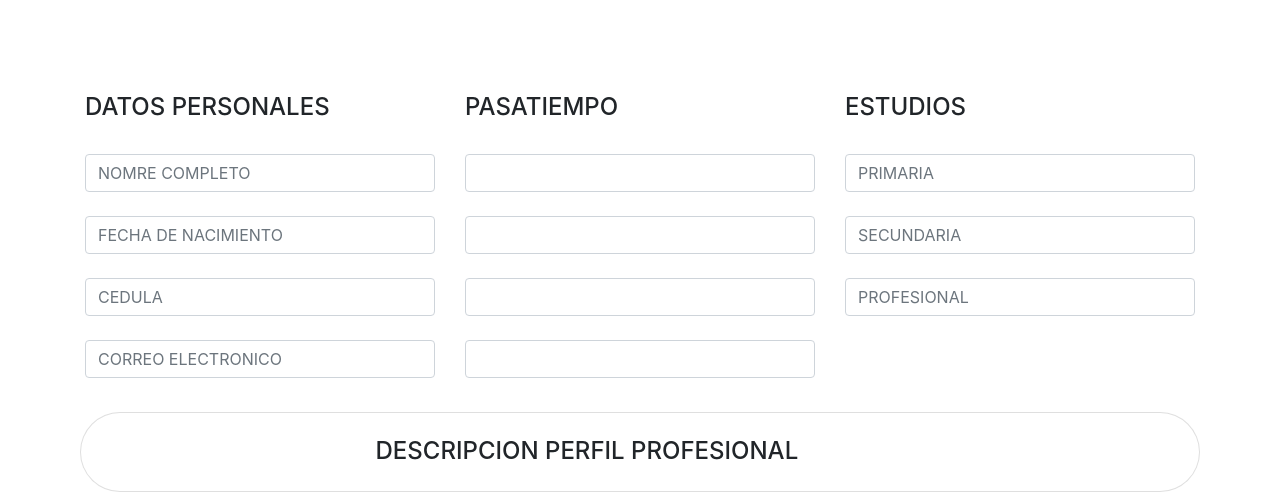
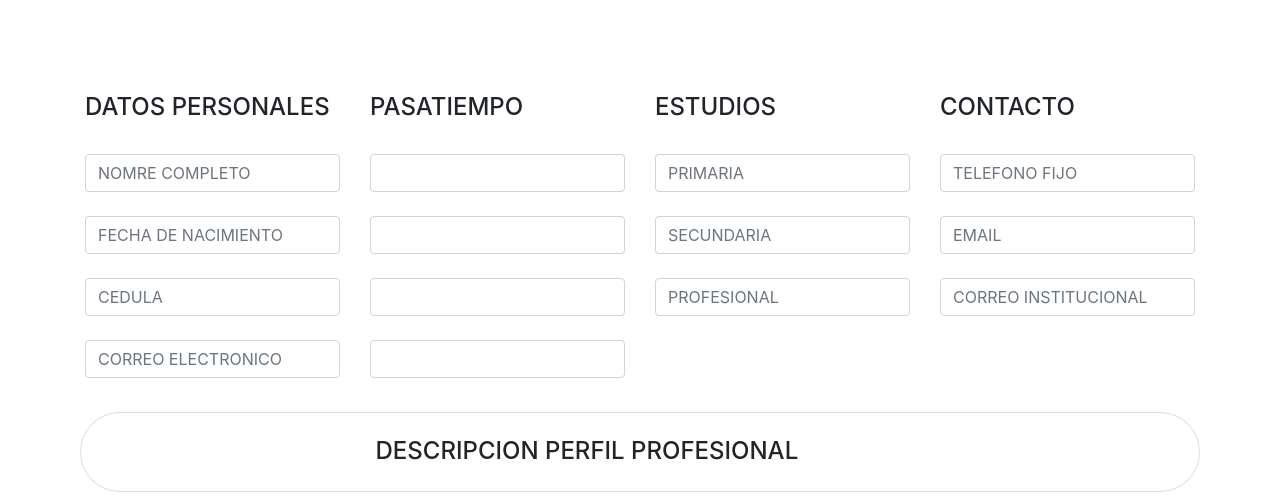
Before and after one commit to joha1012/Taller1, a plain HTML site: page index.html in a window 1280 px wide. Shown: the part 281-780 px from the top of the page. Drawn offline with nearby package versions, Linux system fonts and the light colour scheme.

Commit message:
se hace la modificacion del index.html contacto

```diff
--- a/index.html
+++ b/index.html
@@ -86,7 +86,14 @@
                 <input type="nombre" class="form-control" id="exampleFormControlInput1" placeholder="PROFESIONAL"><br>
 
             </div>
+            <div class="col">
 
+                <h4>CONTACTO</h4> <br>
+
+                <input type="nombre" class="form-control" id="exampleFormControlInput1" placeholder="TELEFONO FIJO"> <br>
+                <input type="nombre" class="form-control" id="exampleFormControlInput1" placeholder="EMAIL"> <br>
+                <input type="nombre" class="form-control" id="exampleFormControlInput1" placeholder="CORREO INSTITUCIONAL"><br>
+            </div>
 
             <div class="card" style="width: 85rem; height: 5rem; margin: 10px; border-radius: 50px;">
                 <div class="col-md offset-md-3">
```
